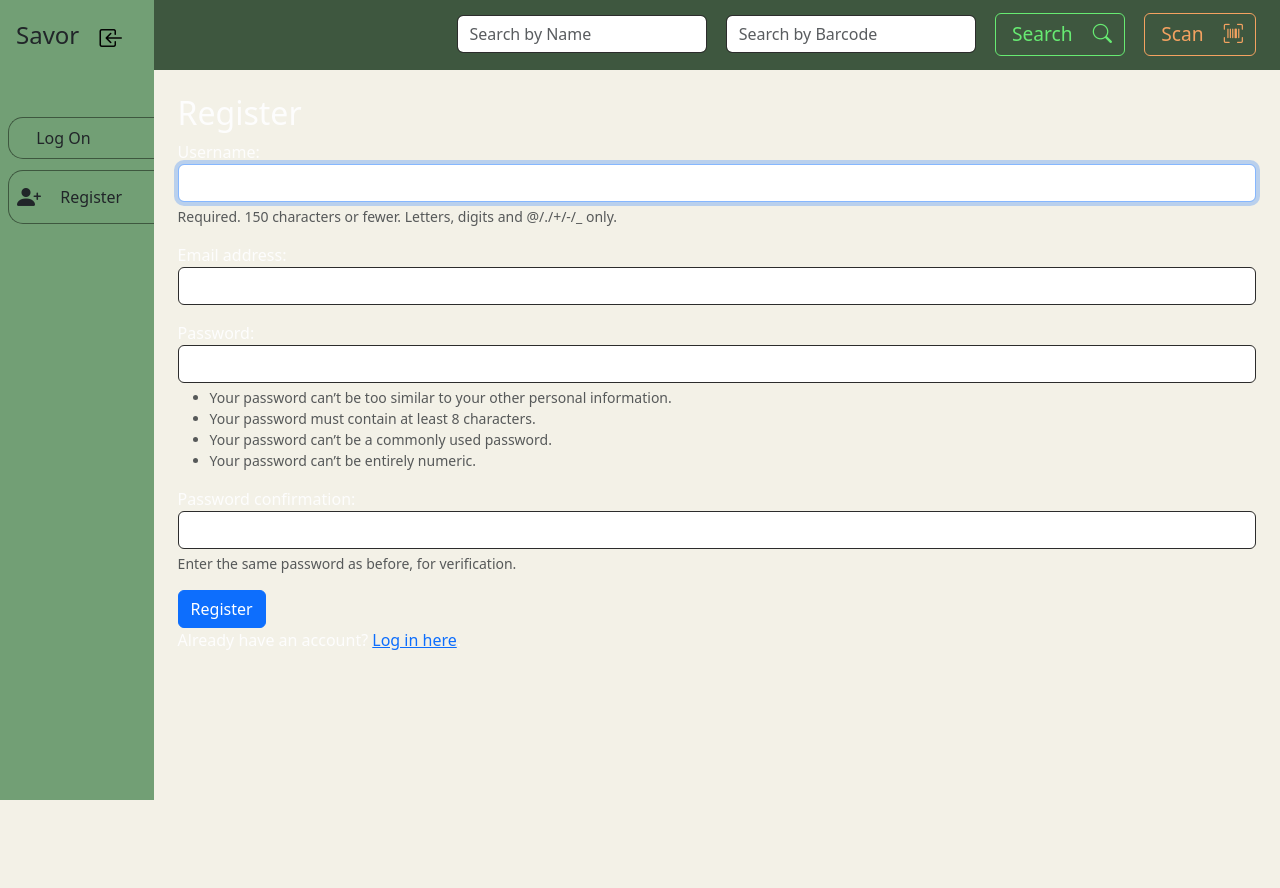
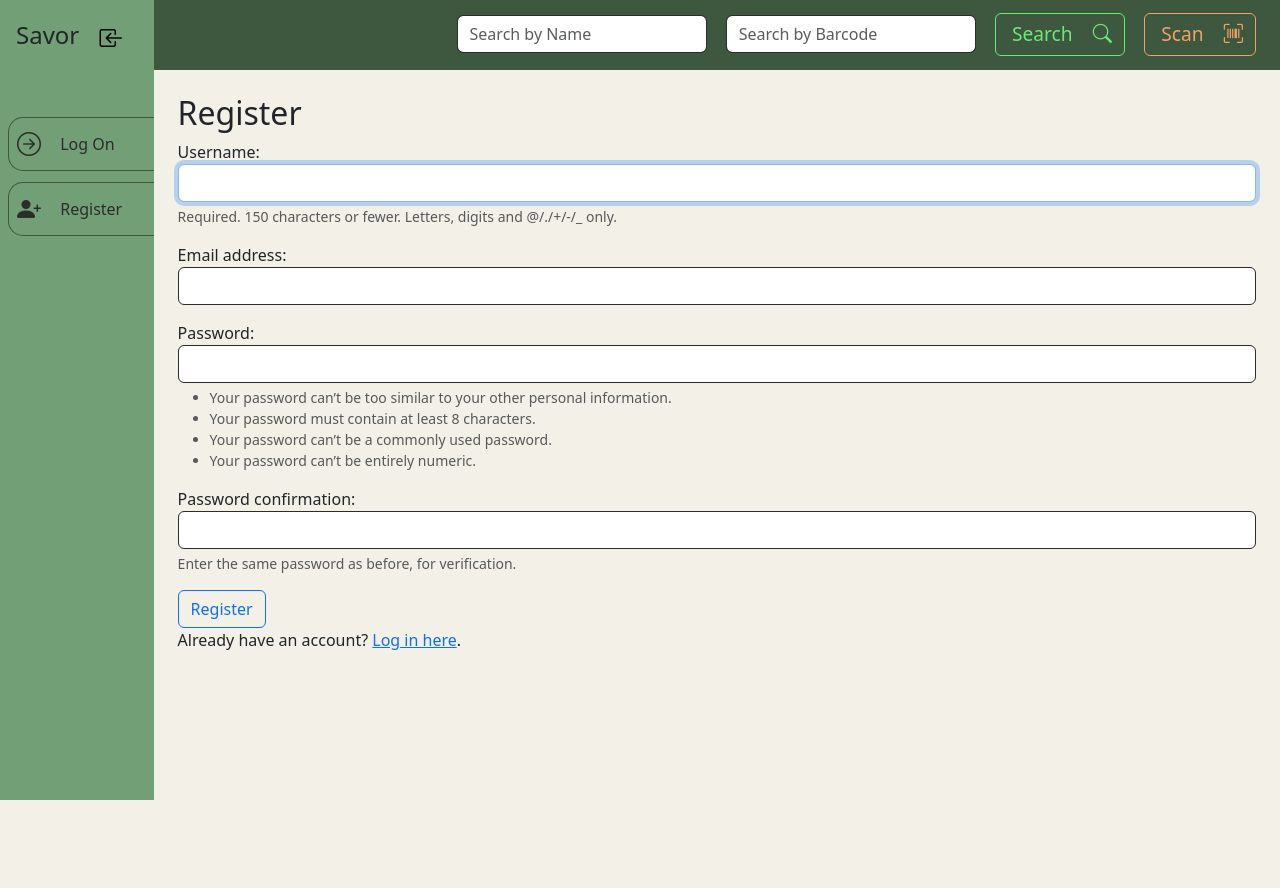
Before and after one commit to mnmfullmetal/savor, a Django app: page /accounts/register/ in a window 1280 px wide. Shown: the top 888 px of the page. Run offline with Django 5.2, Linux system fonts and the light colour scheme; parts of the project's set-up code (start-up, migrations or seed data) failed here and were passed over; some libraries are stand-ins or nearby versions.

Commit message:
small style fixes
- text that was white and unreadable is now dark and readable

- the log out button is now the correct width and when hovered, is displaying the correct hovering effect

```diff
--- a/static/styles.css
+++ b/static/styles.css
@@ -74,6 +74,7 @@
     --neutral-cream: #f3f1e7;
     --dark-text: #2c2c2c;
     --light-text: #fdfdfd;
+
 
         }
 
@@ -179,6 +180,23 @@
             border-top-left-radius: 15px;
         }
 
+         .sidebar .nav-item button {
+            width: 100%;
+            border: 1.5px solid var(--tertiary-green);
+            border-right: 0px ;
+            border-bottom-left-radius: 15px;
+            border-top-left-radius: 15px;
+            transition: opacity var(--transition-speed) ease-in-out;
+
+        }
+
+         .sidebar .nav-item .dropdown-item{
+              border: 1.5px var(--tertiary-green);
+            border-right: 0px ;
+            border-bottom-left-radius: 15px;
+            border-top-left-radius: 15px;
+         }
+
         .sidebar .nav-link span:last-child {
             transition: opacity var(--transition-speed) ease-in-out;
         }
@@ -217,26 +235,28 @@
 
 
 .sidebar .dropdown-menu {
+--bs-dropdown-link-hover-bg:var(--primary-green);
   border: none;
   border-radius: 0;
   box-shadow: none;
   padding: 0;
   background-color: var(--primary-green);
-
   margin-left: 1.2rem;
+  width: 100%;
 }
 
 .sidebar .dropdown-menu li{
     padding-left: 1.2rem;
 }
 
-.sidebar .dropdown-menu button{
-    width: 100%;
+
+.sidebar .dropdown-item button {
+  color: var(--dark-text);
+  transition: background-color var(--transition-speed) ease-in-out;
 }
 
-.sidebar .dropdown-item {
+.sidebar .nav-link{
   color: var(--dark-text);
-  padding: 0.5rem 1rem;
   transition: background-color var(--transition-speed) ease-in-out;
 }
 
@@ -245,13 +265,7 @@
     margin-left: 0.5rem;
 }
 
-.sidebar .dropdown-item:hover,
-.sidebar .dropdown-item:focus {
-  background-color: var(--tertiary-green);
-    color: var(--secondary-green);
 
-
-}
 
 .sidebar .nav-link.active,
 .sidebar .nav-link:hover,
--- a/templates/base.html
+++ b/templates/base.html
@@ -83,7 +83,7 @@
                 <li>
                     <form action="{% url 'logout' %}" method="post" class="dropdown-item p-0">
                         {% csrf_token %}
-                        <button type="submit" class="btn btn-link nav-link  d-block text-start w-100">
+                        <button type="submit" class="btn nav-link">
                             <i class="bi bi-arrow-right-circle"></i> <span>Log Out</span>
                         </button>
                     </form>
@@ -96,7 +96,7 @@
             {% else %}
             <li class="nav-item">
                 <a class="nav-link" href="{% url 'login' %}">
-                    <i class="bi bi-box-arrow-right-circle"></i>
+                    <i class="bi bi-arrow-right-circle"></i>
                     <span>Log On</span>
                 </a>
             </li>
--- a/users/templates/users/register.html
+++ b/users/templates/users/register.html
@@ -1,10 +1,11 @@
 {% extends 'base.html' %}
 {% load widget_tweaks %}
+{% load static %}
 
 {% block title %}Register{% endblock %}
 
 {% block body %}
-<h2>Register</h2>
+<h2 class="text-dark">Register</h2>
 <form method="post">
     {% csrf_token %}
 
@@ -16,25 +17,25 @@
         </div>
     {% endif %}
 
-    <div class="mb-3">
+    <div class="mb-3 text-dark">
         {{ form.username.label_tag }}
         {% render_field form.username class="form-control" %}
-            <div class="form-text">{{ form.username.help_text }}</div>
+            <div class="form-text ">{{ form.username.help_text }}</div>
         {% for error in form.username.errors %}
             <div class="invalid-feedback d-block">{{ error }}</div>
         {% endfor %}
     </div>
 
-    <div class="mb-3">
+    <div class="mb-3 text-dark">
         {{ form.email.label_tag }}
         {% render_field form.email class="form-control" %}
-            <div class="form-text">{{ form.email.help_text }}</div>
+            <div class="form-text ">{{ form.email.help_text }}</div>
         {% for error in form.email.errors %}
             <div class="invalid-feedback d-block">{{ error }}</div>
         {% endfor %}
     </div>
 
-    <div class="mb-3">
+    <div class="mb-3 text-dark">
         {{ form.password1.label_tag }}
         {% render_field form.password1 class="form-control" %}
             <div class="form-text">{{ form.password1.help_text }}</div>
@@ -43,16 +44,16 @@
         {% endfor %}
     </div>
 
-    <div class="mb-3">
+    <div class="mb-3 text-dark">
         {{ form.password2.label_tag }}
         {% render_field form.password2 class="form-control" %}
-            <div class="form-text">{{ form.password2.help_text }}</div>
+            <div class="form-text ">{{ form.password2.help_text }}</div>
         {% for error in form.password2.errors %}
             <div class="invalid-feedback d-block">{{ error }}</div>
         {% endfor %}
     </div>
 
-    <button type="submit" class="btn btn-primary">Register</button>
+    <button type="submit" class="btn btn-outline-primary">Register</button>
 </form>
-<p>Already have an account? <a href="{% url 'login' %}">Log in here</a>.</p>
+<p class="text-dark">Already have an account? <a href="{% url 'login' %}">Log in here</a>.</p>
 {% endblock %}
```
Also changed, not shown: templates/registration/login.html (+5 -5 lines).
